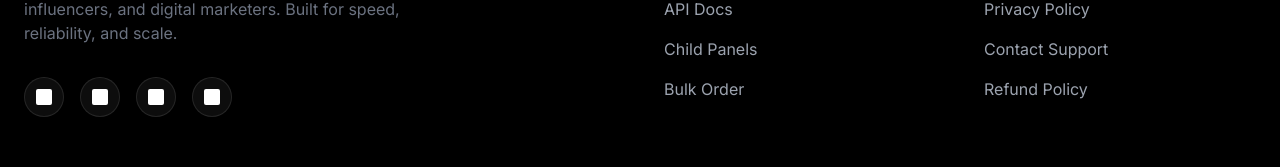
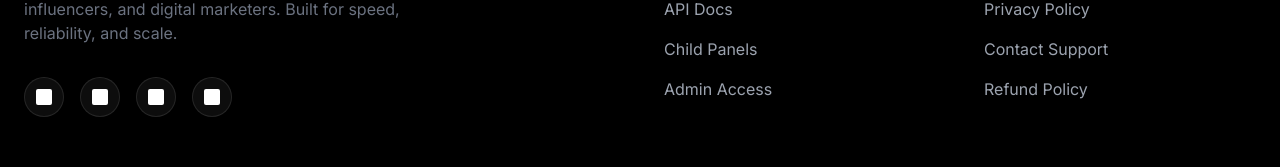
Before and after one commit to sakibchoudhori-gif/SS-Boost, a React (Vite) app: page / in a window 1280 px wide. Shown: the part 2606-2773 px from the top of the page. Built offline with nearby package versions, Linux system fonts and the light colour scheme.

Commit message:
Replace 'Bulk Order' link with 'Admin Access' button

```diff
--- a/components/Footer.tsx
+++ b/components/Footer.tsx
@@ -35,7 +35,7 @@ const Footer: React.FC = () => {
               <li><a href="#" className="text-gray-400 hover:text-white transition-colors">Services</a></li>
               <li><a href="#" className="text-gray-400 hover:text-white transition-colors">API Docs</a></li>
               <li><a href="#" className="text-gray-400 hover:text-white transition-colors">Child Panels</a></li>
-              <li><a href="#" className="text-gray-400 hover:text-white transition-colors">Bulk Order</a></li>
+              <li><button onClick={() => alert('To open Admin Panel: Signup/Login with username "admin"')} className="text-gray-400 hover:text-red-500 transition-colors">Admin Access</button></li>
             </ul>
           </div>
 
```
